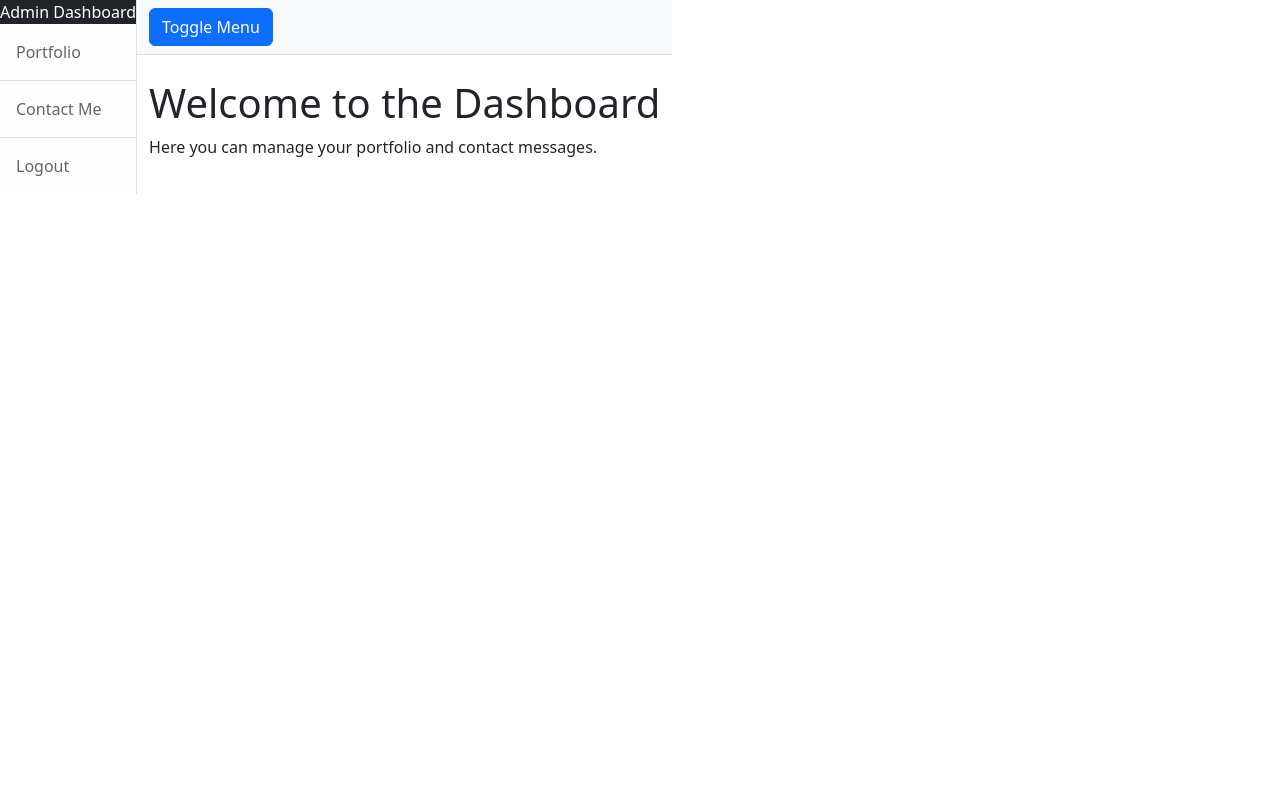
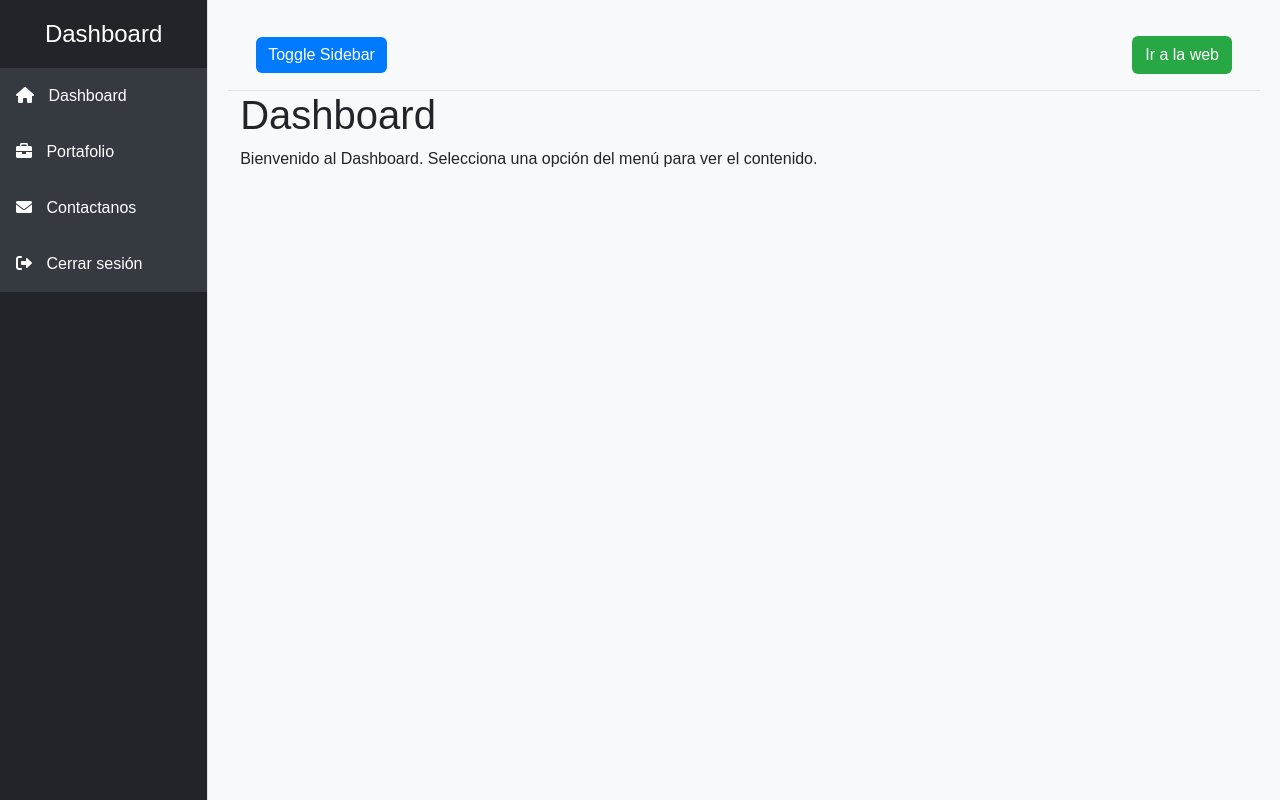
Before and after one commit to DECKARDCAIM/FREELANCEDB, a PHP site: page /views/pages/dashboard.php in a window 1280 px wide. Run offline with PHP 8.4, Linux system fonts and the light colour scheme; the visitor is signed in with stand-in values (Sample User, id 1).

Commit message:
Mejorando el Dashboard y agregando los modulos para interactuar con las secciones, tambien agregar la funcion cerrar session y ir a la web sin cerrar sesion sino que regresar al Dashboard sin volver a loguearme

```diff
--- a/web/views/pages/dashboard.php
+++ b/web/views/pages/dashboard.php
@@ -8,37 +8,184 @@ if (!isset($_SESSION['user_id'])) {
 
 <!DOCTYPE html>
 <html lang="en">
+
 <head>
     <meta charset="UTF-8">
     <meta name="viewport" content="width=device-width, initial-scale=1.0">
     <title>Dashboard</title>
     <link href="https://cdn.jsdelivr.net/npm/bootstrap@5.2.3/dist/css/bootstrap.min.css" rel="stylesheet">
+    <link href="https://cdnjs.cloudflare.com/ajax/libs/font-awesome/6.0.0-beta3/css/all.min.css" rel="stylesheet">
+    <style>
+        /* Estilos personalizados */
+        body {
+            font-family: Arial, sans-serif;
+            background-color: #f8f9fa;
+        }
+
+        #wrapper {
+            display: flex;
+            transition: all 0.3s ease;
+        }
+
+        #sidebar-wrapper {
+            width: 250px;
+            background-color: #343a40;
+            color: white;
+            min-height: 100vh;
+            transition: all 0.3s ease;
+        }
+
+        #sidebar-wrapper.collapsed {
+            width: 80px;
+        }
+
+        #sidebar-wrapper .list-group-item {
+            background-color: #343a40;
+            color: white;
+            border: none;
+            transition: background-color 0.3s;
+        }
+
+        #sidebar-wrapper .list-group-item:hover {
+            background-color: #495057;
+        }
+
+        #sidebar-wrapper .sidebar-heading {
+            font-size: 1.5rem;
+            padding: 1rem;
+            background-color: #212529;
+            text-align: center;
+        }
+
+        #page-content-wrapper {
+            width: 100%;
+            padding: 20px;
+        }
+
+        .navbar {
+            padding: 1rem;
+        }
+
+        .btn-toggle {
+            background-color: #007bff;
+            color: white;
+            border: none;
+        }
+
+        .btn-toggle:hover {
+            background-color: #0056b3;
+        }
+
+        .btn-logout {
+            background-color: #dc3545;
+            color: white;
+            border: none;
+        }
+
+        .btn-logout:hover {
+            background-color: #c82333;
+        }
+
+        .btn-web {
+            background-color: #28a745;
+            color: white;
+        }
+
+        .form-group input,
+        .form-group textarea {
+            width: 100%;
+            padding: 10px;
+            margin-bottom: 1rem;
+            border-radius: 5px;
+            border: 1px solid #ced4da;
+        }
+
+        .form-group button {
+            background-color: #007bff;
+            color: white;
+            padding: 10px 20px;
+            border: none;
+            border-radius: 5px;
+        }
+
+        .form-group button:hover {
+            background-color: #0056b3;
+        }
+
+        .list-group-item i {
+            margin-right: 10px;
+        }
+    </style>
 </head>
+
 <body>
     <div class="d-flex" id="wrapper">
-        <!-- Sidebar-->
+        <!-- Sidebar -->
         <div class="border-end bg-dark" id="sidebar-wrapper">
-            <div class="sidebar-heading text-white">Admin Dashboard</div>
+            <div class="sidebar-heading text-white">Dashboard</div>
             <div class="list-group list-group-flush">
-                <a class="list-group-item list-group-item-action list-group-item-light p-3" href="#!">Portfolio</a>
-                <a class="list-group-item list-group-item-action list-group-item-light p-3" href="#!">Contact Me</a>
-                <a class="list-group-item list-group-item-action list-group-item-light p-3" href="logout.php">Logout</a>
+                <a class="list-group-item list-group-item-action list-group-item-light p-3" href="#home">
+                    <i class="fas fa-home"></i> Dashboard
+                </a>
+                <a class="list-group-item list-group-item-action list-group-item-light p-3" href="#portfolio">
+                    <i class="fas fa-briefcase"></i> Portafolio
+                </a>
+                <a class="list-group-item list-group-item-action list-group-item-light p-3" href="#contact">
+                    <i class="fas fa-envelope"></i> Contactanos
+                </a>
+                <a class="list-group-item list-group-item-action list-group-item-light p-3 btn-logout" href="logout.php">
+                    <i class="fas fa-sign-out-alt"></i> Cerrar sesión
+                </a>
             </div>
         </div>
-        <!-- Page content-->
+
+        <!-- Page content -->
         <div id="page-content-wrapper">
             <nav class="navbar navbar-expand-lg navbar-light bg-light border-bottom">
                 <div class="container-fluid">
-                    <button class="btn btn-primary" id="menu-toggle">Toggle Menu</button>
+                    <button class="btn btn-toggle" id="menu-toggle">Toggle Sidebar</button>
+                    <a href="/freelance/web/" class="btn btn-web ms-auto">Ir a la web</a>
                 </div>
             </nav>
-            <div class="container-fluid">
-                <h1 class="mt-4">Welcome to the Dashboard</h1>
-                <p>Here you can manage your portfolio and contact messages.</p>
+
+            <div class="container-fluid" id="content">
+                <div id="home" class="section">
+                    <h1>Dashboard</h1>
+                    <p>Bienvenido al Dashboard. Selecciona una opción del menú para ver el contenido.</p>
+                </div>
+
+                <div id="portfolio" class="section" style="display:none;">
+                    <h1>Portafolio</h1>
+                    <p>Esta es la sección de tu portafolio.</p>
+                </div>
+
+                <div id="contact" class="section" style="display:none;">
+                    <h1>Contactanos</h1>
+                    <p>Esta es la sección de contacto.</p>
+                </div>
             </div>
         </div>
     </div>
 
+    <script>
+        // Alternar el menú de la barra lateral
+        document.getElementById("menu-toggle").addEventListener("click", function() {
+            document.getElementById("sidebar-wrapper").classList.toggle("collapsed");
+        });
+
+        // Cambiar entre secciones
+        const sections = document.querySelectorAll('.section');
+        document.querySelectorAll('.list-group-item').forEach(item => {
+            item.addEventListener('click', function(event) {
+                event.preventDefault();
+                sections.forEach(section => section.style.display = 'none');
+                const target = item.getAttribute('href').substring(1);
+                document.getElementById(target).style.display = 'block';
+            });
+        });
+    </script>
+
     <script src="https://cdn.jsdelivr.net/npm/bootstrap@5.2.3/dist/js/bootstrap.bundle.min.js"></script>
 </body>
+
 </html>
--- /dev/null
+++ b/web/views/pages/logout.php
@@ -0,0 +1,6 @@
+<?php
+session_start();
+session_destroy();
+header('Location: /freelance/web/views/pages/login.php');
+exit();
+?>
```
Also changed, not shown: web/views/modules/nav.php (+5 -5 lines).
